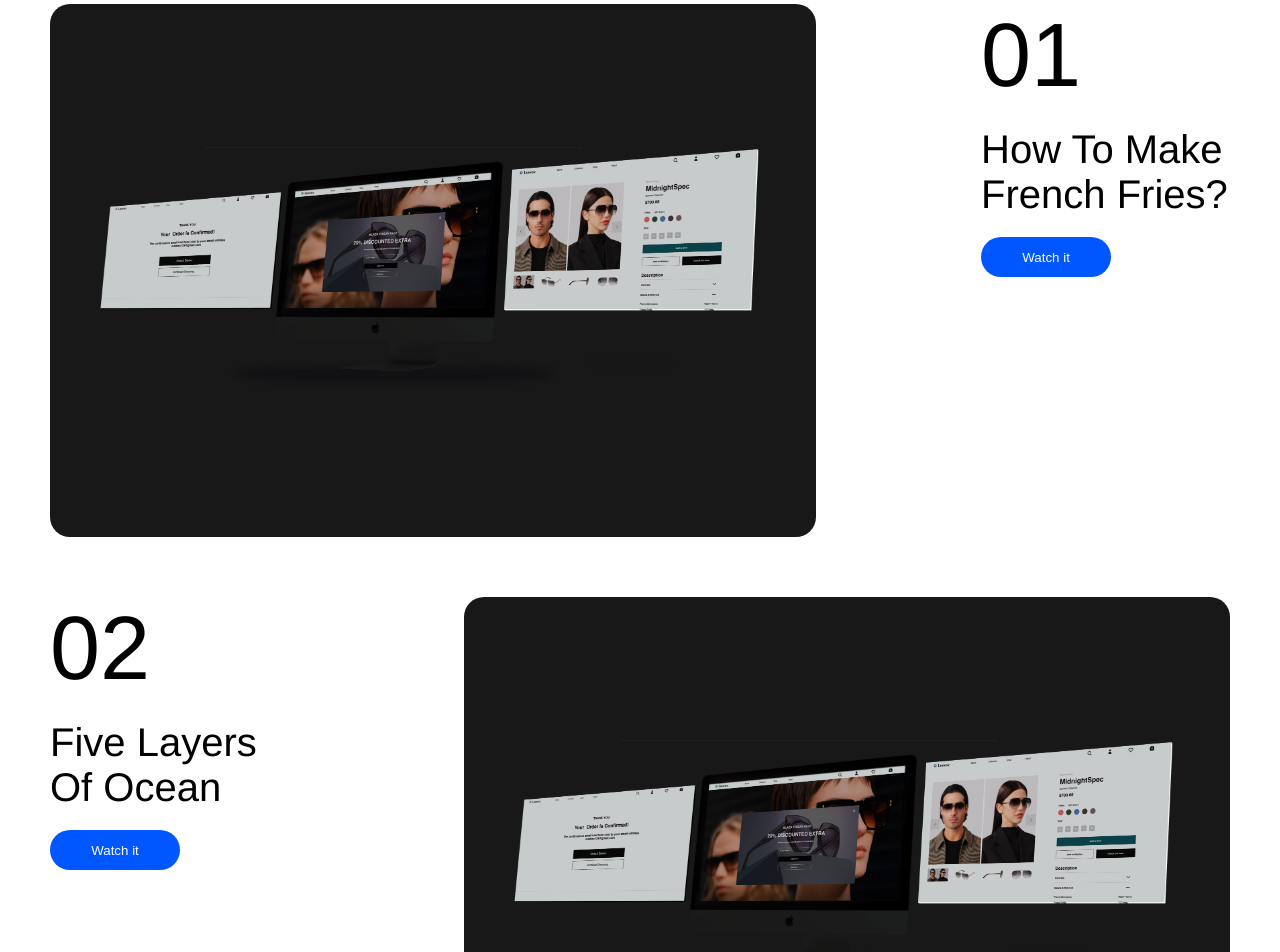
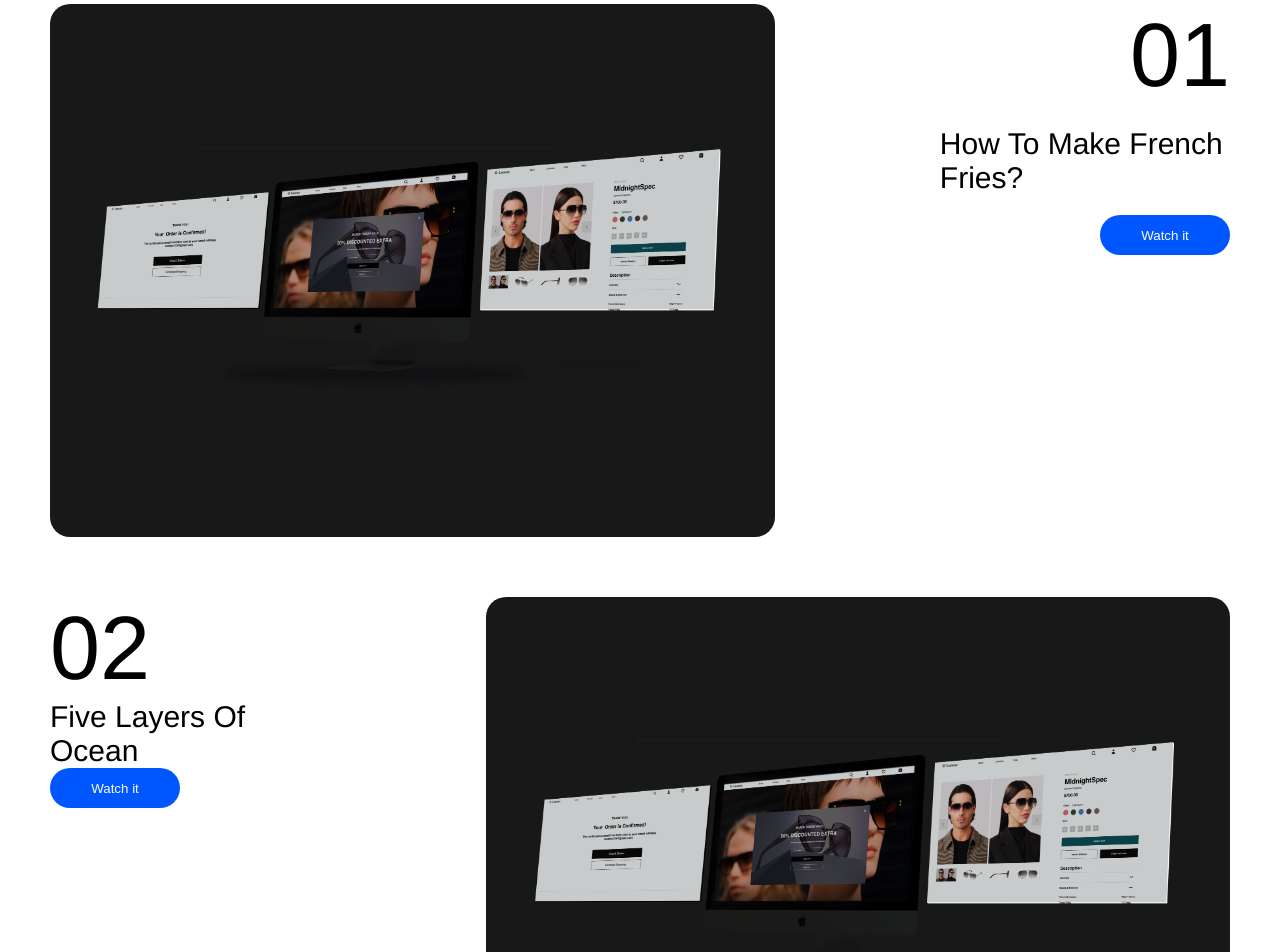
Before and after one commit to jumi3487/portfolio, a Next.js app: page / in a window 1280 px wide. Shown: the part 5660-6612 px from the top of the page. Built offline with nearby package versions, Linux system fonts and the light colour scheme.

Commit message:
some packagings added and change in MotionGraphics css

```diff
--- a/components/MotionGraphics/MotionGraphics.module.css
+++ b/components/MotionGraphics/MotionGraphics.module.css
@@ -28,11 +28,10 @@
     line-height: normal;
   }
   .motionGraphicProjectsh2 {
-    font-size: 40px;
+    font-size: 30px;
     font-style: normal;
     font-weight: 400;
     line-height: normal;
-    max-width: 260px;
   }
 
   .projectsContentButton {
@@ -59,3 +58,10 @@
     flex-direction: column;
     gap: 20px;
 }
+
+.ProjectInfo {
+  display: flex;
+  flex-direction: column;
+  align-items: flex-end;
+  gap: 20px;
+}
--- a/components/MotionGraphics/index.js
+++ b/components/MotionGraphics/index.js
@@ -34,7 +34,7 @@ export default function MotionGraphics() {
                     {/*Motion Graphic 2*/}
             <div className={styles.motionGraphicProjects2}>
                     <Image className={styles.projectsCardImg} src={'/images/lunette-thumbnail.png'} alt="logo" width={800} height={533} />
-                    <div className={styles.ProjectInfo}>
+                    <div className={styles.ProjectInfo2}>
                     <h1 className={styles.motionGraphicProjectsh1}>02</h1>
                     <h2 className={styles.motionGraphicProjectsh2}>Five Layers Of Ocean</h2>
                     <button className={styles.projectsContentButton}>Watch it</button>
```
